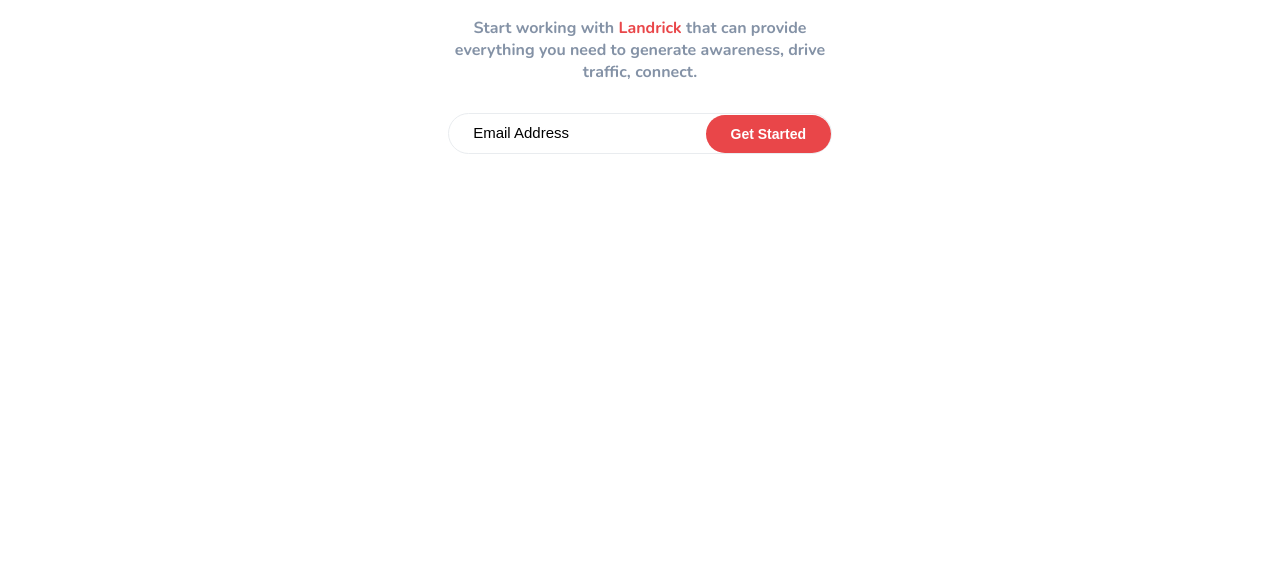
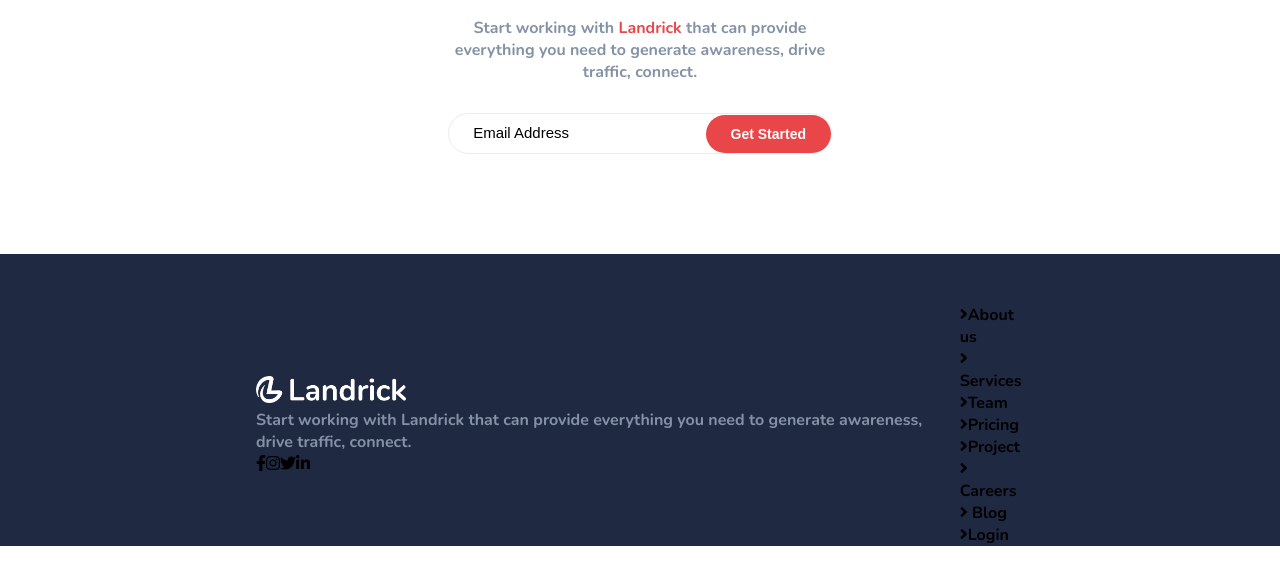
Before and after one commit to marongiu/proj-html-vuejs, a website: page index.html in a window 1280 px wide. Shown: the part 3424-4008 px from the top of the page. Drawn offline with nearby package versions, Linux system fonts and the light colour scheme.

Commit message:
Inizio footer

```diff
--- a/index.html
+++ b/index.html
@@ -168,8 +168,21 @@
         </div>
       </main>
 <!-- Inizio footer -->
-      <footer>
-
+      <footer v-for="footer in footer">
+        <div class="container">
+          <div class="landrick-social">
+            <img :src="footer.logo" alt="">
+            <p class="grey">{{footer.paragraph}}</p>
+            <ul>
+              <li v-for="social in footer.social"><i :class="social.icon"></i></li>
+            </ul>
+          </div>
+          <div class="landrick-company">
+            <ul>
+              <li v-for="company in footer.companylist"><i :class="company.icon"></i>{{company.subtitle}}</li>
+            </ul>
+          </div>
+        </div>
       </footer>
     </div>
 
--- a/src/js/main.js
+++ b/src/js/main.js
@@ -134,6 +134,62 @@
         icon: 'far fa-check-circle',
         list: 'Enhanced Security'
       }
+    ],
+
+    // Footer
+    footer: [
+      {
+        logo: './dist/img/logo-light.png',
+        paragraph: 'Start working with Landrick that can provide everything you need to generate awareness, drive traffic, connect.',
+        social: [
+          {
+            icon: 'fab fa-facebook-f'
+          },
+          {
+            icon: 'fab fa-instagram'
+          },
+          {
+            icon: 'fab fa-twitter'
+          },
+          {
+            icon: 'fab fa-linkedin-in'
+          }
+        ],
+        companylist: [
+          {
+            icon: 'fas fa-angle-right',
+            subtitle: 'About us'
+          },
+          {
+            icon: 'fas fa-angle-right',
+            subtitle: 'Services'
+          },
+          {
+            icon: 'fas fa-angle-right',
+            subtitle: 'Team'
+          },
+          {
+            icon: 'fas fa-angle-right',
+            subtitle: 'Pricing'
+          },
+          {
+            icon: 'fas fa-angle-right',
+            subtitle: 'Project'
+          },
+          {
+            icon: 'fas fa-angle-right',
+            subtitle: 'Careers'
+          },
+          {
+            icon: 'fas fa-angle-right',
+            subtitle: ' Blog'
+          },
+          {
+            icon: 'fas fa-angle-right',
+            subtitle: 'Login'
+          },
+        ]
+      }
     ]
   },
 
--- a/src/scss/partials/_footer.scss
+++ b/src/scss/partials/_footer.scss
@@ -0,0 +1,21 @@
+footer {
+  background: $footer-background;
+  .container {
+    @include flex(center,space-between,nowrap);
+    .landrick-social {
+      padding-top: $pd-5;
+      img {
+        width: 150px;
+      }
+
+      ul {
+        li {
+          display: inline-block;
+        }
+      }
+    }
+    .landrick-company {
+      padding-top: $pd-5;
+    }
+  }
+}
--- a/src/scss/partials/_section_buy.scss
+++ b/src/scss/partials/_section_buy.scss
@@ -64,7 +64,7 @@
       width: 100%;
       border-radius: 30px;
       border: none;
-      border: 1px solid #e9ecef;
+      border: 1px solid $border-grey;
       &::placeholder {
         font-size: 15px;
         color: black;
--- a/src/scss/partials/_section_features.scss
+++ b/src/scss/partials/_section_features.scss
@@ -15,7 +15,7 @@
   @include flex(center,space-between,nowrap);
   .card {
     margin-right: $mg-2;
-    box-shadow:  0 0 3px rgba(60,72,88,0.15);
+    box-shadow:  0 0 3px $box-shadow-card;
     padding: $pd-2;
     font-weight: 400;
 
@@ -23,7 +23,7 @@
         cursor: pointer;
         transform: translateY(-20px);
         transition: 2s;
-        box-shadow: 5px 5px 5px 5px rgba(60,72,88,0.20);
+        box-shadow: 5px 5px 5px 5px $box-shadow-card-hover;
       }
 
     .icon {
--- a/src/scss/partials/_variables.scss
+++ b/src/scss/partials/_variables.scss
@@ -4,6 +4,7 @@
 $social-background: #2F55D41A;
 $npm-background: #3C4858;
 $npm-list: #4f5a69;
+$footer-background: #202942;
 // color
 
 $light-grey: #ADB5BD;
@@ -12,6 +13,9 @@
 $dark-blue: #e94649; // sostituzione con red
 $hover-blue: #eb0e11; // sostituzione con red
 $box-shadow: #c0ccf2;
+$box-shadow-card: rgba(60,72,88,0.15);
+$box-shadow-card-hover: rgba(60,72,88,0.20);
+$border-grey: #e9ecef;
 $border-blue: #dde4f9;
 $white: #fff;
 
```
Also changed, not shown: dist/css/master.css, dist/js/main.js.
